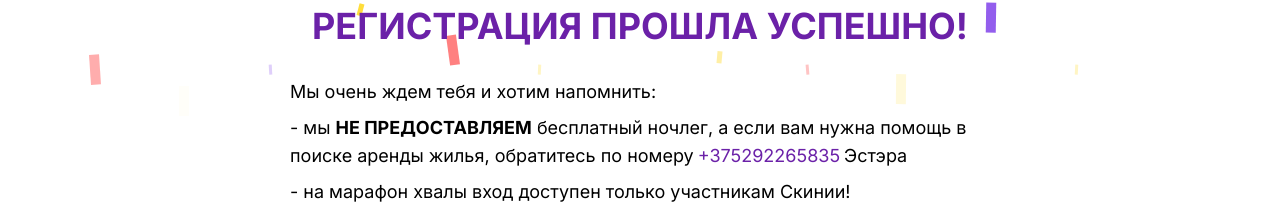
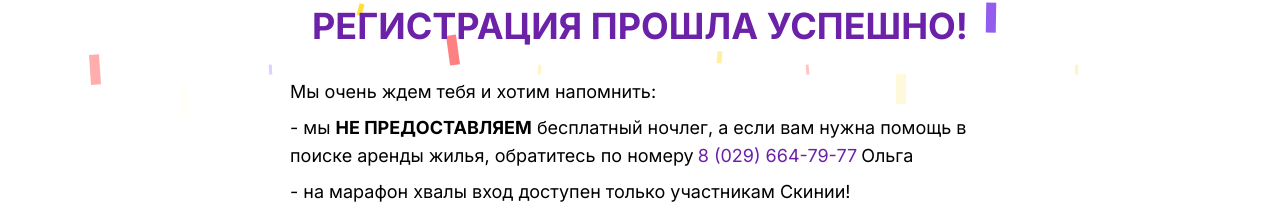
Before and after one commit to LashaLoi/skinia2024, a Next.js app: page /registered in a window 1280 px wide. Shown: the part 262-478 px from the top of the page. Built offline with nearby package versions, Linux system fonts and the light colour scheme.

Commit message:
add number

```diff
--- a/app/registered/components/RegisteredHero.tsx
+++ b/app/registered/components/RegisteredHero.tsx
@@ -16,9 +16,9 @@ export function RegisteredHero() {
               - мы <b>НЕ ПРЕДОСТАВЛЯЕМ</b> бесплатный ночлег, а если вам нужна
               помощь в поиске аренды жилья, обратитесь по номеру
               <span className="text-purple-800 mx-1">
-                <a href="tel:+375292265835">+375292265835</a>
+                <a href="tel:8 (029) 664-79-77">8 (029) 664-79-77</a>
               </span>
-              Эстэра
+              Ольга
             </div>
             <div>
               - на марафон хвалы вход доступен только участникам Скинии!
```
